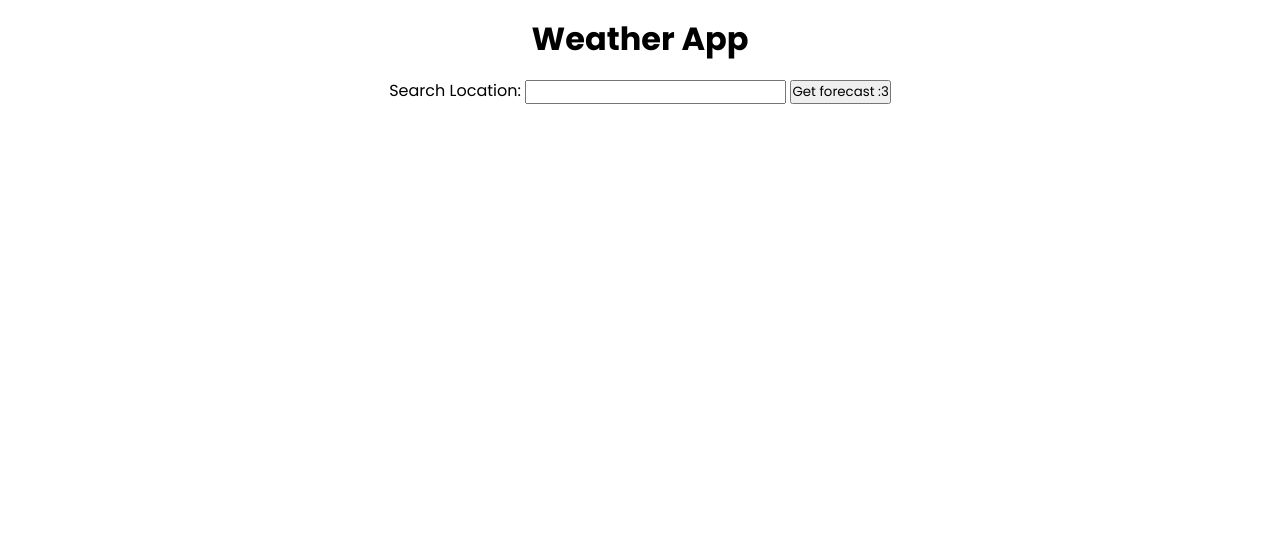
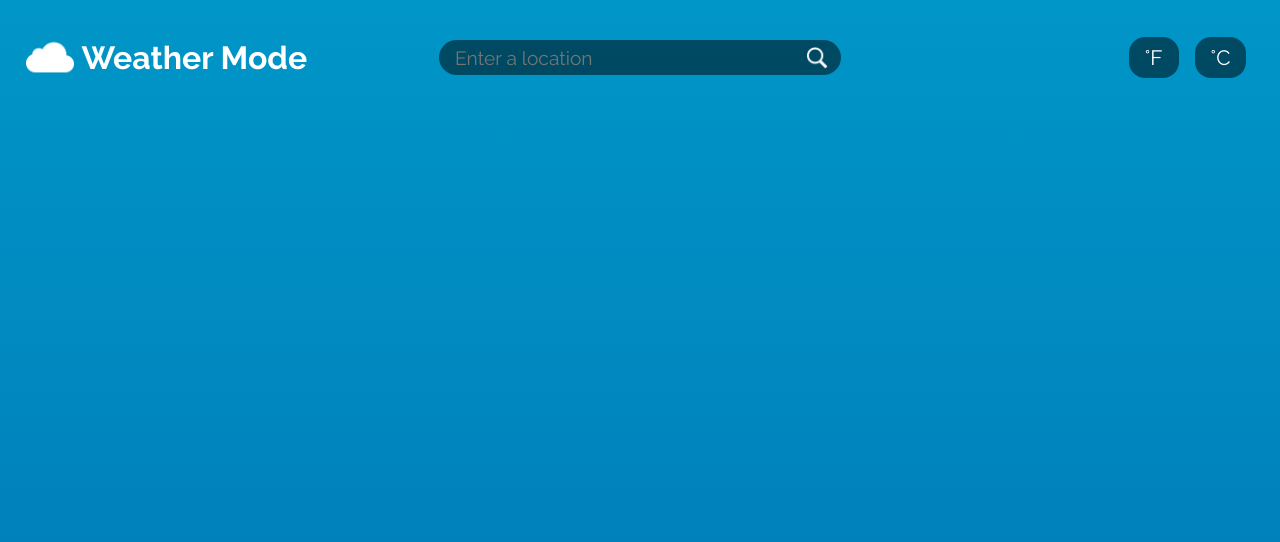
Before and after one commit to luket8032/WeatherApp, a website: page index.html in a window 1280 px wide. Drawn offline with Linux system fonts and the light colour scheme.

Commit message:
Style webpage and add gitignore

```diff
--- a/index.html
+++ b/index.html
@@ -6,16 +6,28 @@
     <title>Weather App</title>
     <script src="weather.js" defer></script>
     <link rel="stylesheet" href="style.css">
+    <link rel="preconnect" href="https://fonts.googleapis.com">
+    <link rel="preconnect" href="https://fonts.gstatic.com" crossorigin>
+    <link href="https://fonts.googleapis.com/css2?family=Raleway:ital,wght@0,100;0,200;0,300;0,400;0,500;0,600;0,700;0,800;0,900;1,100;1,200;1,300;1,400;1,500;1,600;1,700;1,800;1,900&display=swap" rel="stylesheet">
 </head>
 <body>
-    <h1 class="title">Weather App</h1>
+    <div class="nav">
+        <div class="logo">
+            <img src="icons/icons8-cloud-50.png" alt="cloud" class="logo-icon">
+            <h1 class="title">Weather Mode</h1>
+        </div>
 
-    <div class="search">
-        <label for="search">Search Location:</label>
-        <input type="text" id="search">
-        <button>Get forecast :3</button>
+        <div class="search">
+            <input class="search-box" type="text" id="search" placeholder="Enter a location">
+            <button><img src="icons/icons8-search-50.png" alt="search"></button>
+        </div>
+
+        <div class="measurement-btns">
+            <button>&deg;F</button>
+            <button>&deg;C</button>
+        </div>
     </div>
-
-    <div id="container"></div>
+        <div id="container"></div>
+    </div>
 </body>
 </html>
--- a/style.css
+++ b/style.css
@@ -1,10 +1,16 @@
-@import url('https://fonts.googleapis.com/css2?family=Poppins:ital,wght@0,100;0,200;0,300;0,400;0,500;0,600;0,700;0,800;0,900;1,100;1,200;1,300;1,400;1,500;1,600;1,700;1,800;1,900&display=swap');
-
 * {
-    font-family: 'Poppins', sans-serif;
+    color: white;
+    font-family: 'Raleway', sans-serif;
     margin: 0;
     padding: 0;
 }
+
+body {
+    background-image: linear-gradient(#0096c7, #0077b6);
+    height: 100vh;
+}
+
+/* Forecast Content */
 
 .error-container {
     margin: auto;
@@ -13,28 +19,93 @@
 }
 
 .forecast-container {
-    border: solid black 2px;
-    border-radius: 12px;
     display: flex;
     flex-direction: column;
     margin: auto;
-    padding: 10px;
     text-align: center;
+    width: 60%;
+}
+
+.forecast-container h1 {
+    font-size: 2.5em;
+}
+
+/* Nav Elements */
+
+.logo {
+    align-items: center;
+    display: flex;
+    margin-left: 2%;
     width: fit-content;
 }
 
-.forecast-container hr {
-    margin-bottom: 6px;
+.logo img {
+    margin-right: 8px;
+    height: 3em;
+}
+
+.measurement-btns {
+    align-items: center;
+    display: flex;
+    justify-content: space-between;
+    margin-right: 2%;
+}
+
+.measurement-btns button {
+    background-color: rgba(0, 0, 0, 0.5);
+    border: none;
+    border-radius: 16px;
+    font-size: 1.3em;
+    margin: 8px;
+    padding: 8px 16px;
+    justify-self: end;
+    width: fit-content;
+}
+
+.nav {
+    display: flex;
+    position: relative;
+    justify-content: space-between;
+    margin-bottom: 24px;
+    margin-top: 24px;
+}
+
+.search-box {
+    background-color: rgba(0, 0, 0, 0.5);
+    border: none;
+    border-radius: 32px 0 0 32px;
+    font-size: 1.2em;
+    height: 35px;
+    outline: none;
+    padding-left: 16px;
+    width: 350px;
 }
 
 .search {
-    margin: auto;
-    margin-bottom: 15px;
-    width: fit-content;
+    align-items: center;
+    display: flex;
+    height: 2.2em;
+    position: absolute;
+    left: 50%;
+    margin-top: 16px;
+    transform: translateX(-50%)
+}
+
+.search button {
+    align-items: center;
+    border: none;
+    border-radius: 0 32px 32px 0;
+    background-color: rgba(0, 0, 0, 0.5);
+    display: flex;
+    height: 35px;
+    padding-right: 12px;
+}
+
+.search img {
+    height: 1.8em;
 }
 
 .title {
-    text-align: center;
     margin-bottom: 15px;
     margin-top: 15px;
 }
--- a/weather.js
+++ b/weather.js
@@ -1,7 +1,7 @@
 const btn = document.querySelector('button');
 const searchBar = document.getElementById('search');
 const container = document.getElementById('container');
-const url = 'http://api.weatherapi.com/v1/current.json?key=e462c7619cbe421f908144015230606&q=';
+const url = 'http://api.weatherapi.com/v1/forecast.json?key=e462c7619cbe421f908144015230606&q=';
 
 async function getForecast() {
     let searchParams = searchBar.value;
@@ -20,21 +20,20 @@ function createForecastElement(data) {
 
     const forecastContainer = document.createElement('div');
     const location = document.createElement('h1');
-    const divider = document.createElement('hr');
+    const localtime = document.createElement('p');
     const tempF = document.createElement('p');
     const tempC = document.createElement('p');
     const condition = document.createElement('p');
-    const conditionIcon = document.createElement('img');
 
-    location.textContent = data.location.name;
-    tempF.textContent = `Fahrenheit: ${data.current.temp_f} \u00B0`;
-    tempC.textContent = `Celcius: ${data.current.temp_c} \u00B0`;
+    location.textContent = `${data.location.name}, ${data.location.country}`;
+    localtime.textContent = data.location.localtime;
+    tempF.textContent = `${data.current.temp_f} \u00B0F`;
+    tempC.textContent = `${data.current.temp_c} \u00B0C`;
     condition.textContent = `Condition: ${data.current.condition.text}`;
-    conditionIcon.src = data.current.condition.icon;
 
     forecastContainer.className = 'forecast-container';
 
-    forecastContainer.append(location, divider, tempF, tempC, condition, conditionIcon);
+    forecastContainer.append(location, localtime, tempF, tempC, condition);
     container.append(forecastContainer);
 }
 
```
Also changed, not shown: package.json (added, +11 -0 lines), dom.js (added), icons/icons8-cloud-50.png (added), icons/icons8-search-50.png (added), 1 other file.
